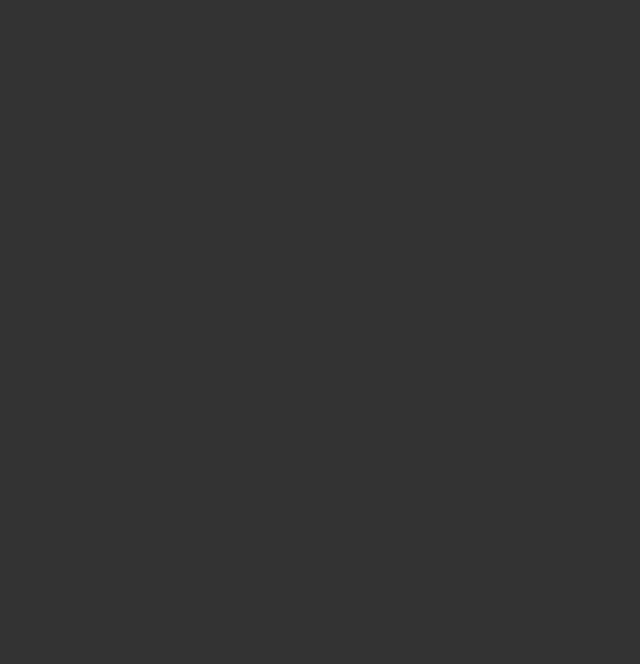
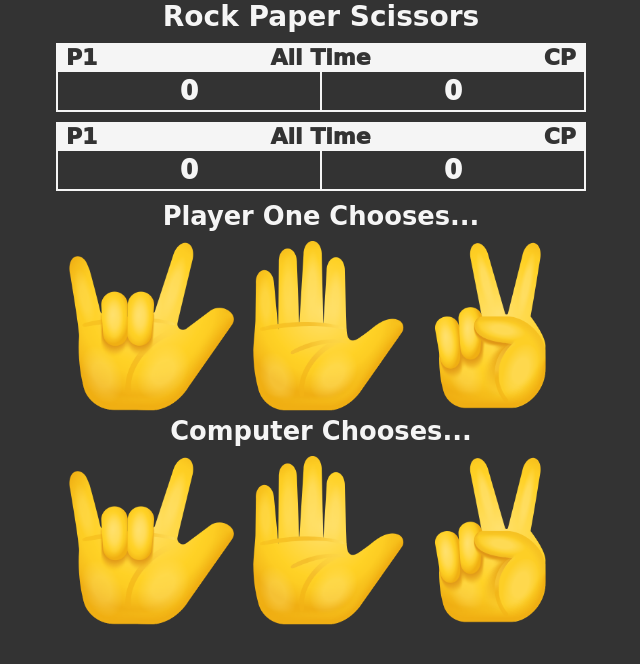
Before and after one commit to stefan-novakovic/rock-paper-scissors-game, a plain HTML site: page index.html in a window 1280 px wide. Shown: the whole page, without its empty margins (319-959 px from the left). Drawn offline with Linux system fonts and the light colour scheme; a web font is replaced by a local one.

Commit message:
Second commit

```diff
--- a/css/main.css
+++ b/css/main.css
@@ -4,7 +4,7 @@
   --FONTCOLOR: whitesmoke;
 
   /* FONTS */
-  --FS: 24px;
+  --FS: 22px;
   --FF: "Playpen Sans", cursive;
 }
 
@@ -12,6 +12,7 @@
   margin: 0;
   padding: 0;
   box-sizing: 0;
+  outline: none;
 }
 
 html {
@@ -19,4 +20,118 @@ html {
   color: var(--FONTCOLOR);
   font-family: var(--FF);
   font-size: var(--FS);
+  max-width: 550px;
+  margin: 0 auto;
 }
+
+h1 {
+  font-size: 28px;
+  text-align: center;
+}
+
+.offscreen {
+  position: absolute;
+  left: -10000px;
+}
+
+.center {
+  text-align: center;
+}
+
+header h1 {
+  display: inline;
+}
+
+header h1:hover,
+header h1:focus-visible {
+  text-decoration: underline;
+}
+
+.scoreboard {
+  margin: 10px;
+  display: flex;
+  flex-flow: column nowrap;
+  gap: 10px;
+}
+
+.scoreboard__title {
+  display: flex;
+  justify-content: space-between;
+  align-items: center;
+  padding: 2px 10px;
+  background-color: var(--FONTCOLOR);
+  color: var(--BGCOLOR);
+  font-weight: 1000;
+}
+
+.scoreboard__values {
+  display: flex;
+  justify-content: space-around;
+  align-items: center;
+  font-weight: 1000;
+  border: 2px solid var(--FONTCOLOR);
+  border-top: none;
+}
+
+.scoreboard__values p {
+  width: 50%;
+  padding: 4px 0;
+  text-align: center;
+  font-size: 26px;
+}
+
+.scoreboard__values p:hover,
+.scoreboard__values p:focus-visible {
+  background-color: var(--FONTCOLOR);
+  color: var(--BGCOLOR);
+}
+
+.scoreboard__values p:first-child {
+  border-right: 2px solid var(--FONTCOLOR);
+}
+
+.gameboard__player h3,
+.gameboard__computer h3 {
+  display: inline;
+}
+
+.gameboard__player h3:hover,
+.gameboard__player h3:focus-visible {
+  text-decoration: underline;
+}
+
+.gameboard__gameplay {
+  display: flex;
+  justify-content: center;
+  align-items: center;
+  text-align: center;
+  margin-inline: 10px;
+}
+
+.gameboard__gameplay .icon_wrapper {
+  max-width: 32%;
+  height: auto;
+  margin: 10px 0 0;
+}
+
+.gameboard__gameplay .icon_wrapper img {
+  width: 100%;
+  height: auto;
+}
+
+.gameboard__player .icon_wrapper img:hover,
+.gameboard__player .icon_wrapper img:focus-visible {
+  filter: brightness(110%);
+  scale: 1.05;
+  cursor: pointer;
+}
+
+.selected {
+  margin: 0 auto;
+}
+
+.not-selected {
+  visibility: hidden;
+  width: 0;
+  transition: width 0.4s linear, visibility 0.4s linear;
+}
--- a/index.html
+++ b/index.html
@@ -15,7 +15,72 @@
 </head>
 
 <body>
+    <header class="center">
+        <h1 tabindex="0">Rock Paper Scissors</h1>
+    </header>
+
     <main>
+        <section id="scoreboard" class="scoreboard">
+            <section class="scoreboard__alltime">
+                <h2 class="offscreen">All Time Score</h2>
+                <div class="scoreboard__title">
+                    <p>P1</p>
+                    <p>All Time</p>
+                    <p>CP</p>
+                </div>
+                <div class="scoreboard__values">
+                    <p tabindex="0">0</p>
+                    <p tabindex="0">0</p>
+                </div>
+            </section>
+
+            <section class="scoreboard__session">
+                <h2 class="offscreen">Session Score</h2>
+                <div class="scoreboard__title">
+                    <p>P1</p>
+                    <p>All Time</p>
+                    <p>CP</p>
+                </div>
+                <div class="scoreboard__values">
+                    <p tabindex="0">0</p>
+                    <p tabindex="0">0</p>
+                </div>
+            </section>
+        </section>
+
+        <section id="gameboard" class="gameboard">
+            <h2 class="offscreen">Gameboard</h2>
+            <section class="gameboard__player center">
+                <h3 tabindex="0">Player One Chooses...</h3>
+                <section class="gameboard__gameplay">
+                    <div class="icon_wrapper">
+                        <img id="rock_p1" src="img/rock.png" alt="Rock" width="500" height="500" tabindex="0">
+                    </div>
+                    <div class="icon_wrapper">
+                        <img id="paper_p1" src="img/paper.png" alt="Paper" width="500" height="500" tabindex="0">
+                    </div>
+                    <div class="icon_wrapper">
+                        <img id="scissors_p1" src="img/scissors.png" alt="Scissors" width="500" height="500"
+                            tabindex="0">
+                    </div>
+                </section>
+            </section>
+
+            <section class="gameboard__computer center">
+                <h3>Computer Chooses...</h3>
+                <section class="gameboard__gameplay">
+                    <div class="icon_wrapper">
+                        <img id="rock_cp" src="img/rock.png" alt="Rock" width="500" height="500">
+                    </div>
+                    <div class="icon_wrapper">
+                        <img id="paper_cp" src="img/paper.png" alt="Paper" width="500" height="500">
+                    </div>
+                    <div class="icon_wrapper">
+                        <img id="scissors_cp" src="img/scissors.png" alt="Scissors" width="500" height="500">
+                    </div>
+                </section>
+            </section>
+        </section>
     </main>
 </body>
 
--- a/js/main.js
+++ b/js/main.js
@@ -1,5 +1,23 @@
 const initApp = () => {
   console.log("DOMContentLoaded: Completed!");
+  playerChoice();
 };
 
 document.addEventListener("DOMContentLoaded", initApp);
+
+const playerChoice = () => {
+  const p1Images = document.querySelectorAll(
+    ".gameboard__player .icon_wrapper img"
+  );
+  p1Images.forEach((img) => {
+    img.addEventListener("click", (event) => {
+      p1Images.forEach((img) => {
+        if (event.target === img) {
+          img.parentElement.classList.add("selected");
+        } else {
+          img.parentElement.classList.add("not-selected");
+        }
+      });
+    });
+  });
+};
```
